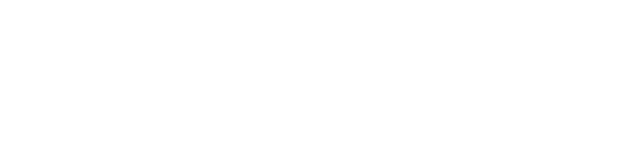
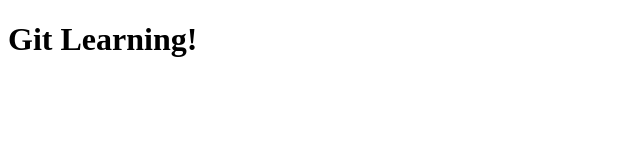
Before and after one commit to zaali33/CP3445-01, a plain HTML site: page index.html in a window 1280 px wide. Shown: the whole page, without its empty margins (0-640 px from the left). Drawn offline with Linux system fonts and the light colour scheme.

Commit message:
Added h1 tag

```diff
--- a/index.html
+++ b/index.html
@@ -6,6 +6,6 @@
     <title>Document</title>
 </head>
 <body>
-
+    <h1>Git Learning!</h1>
 </body>
 </html>
```
